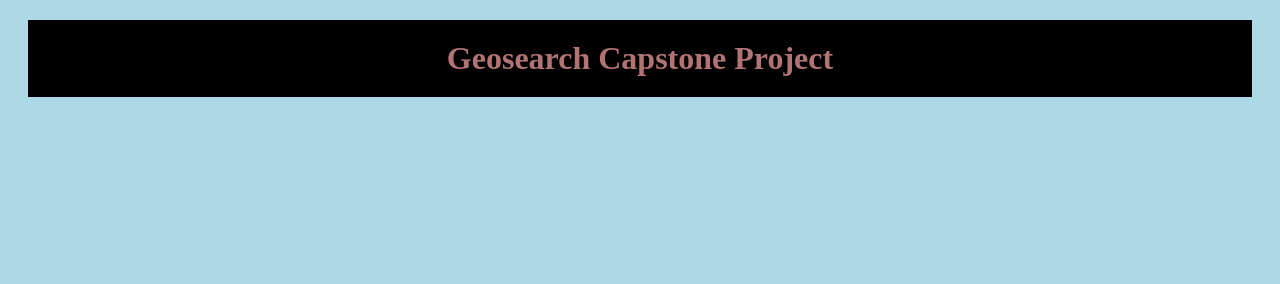
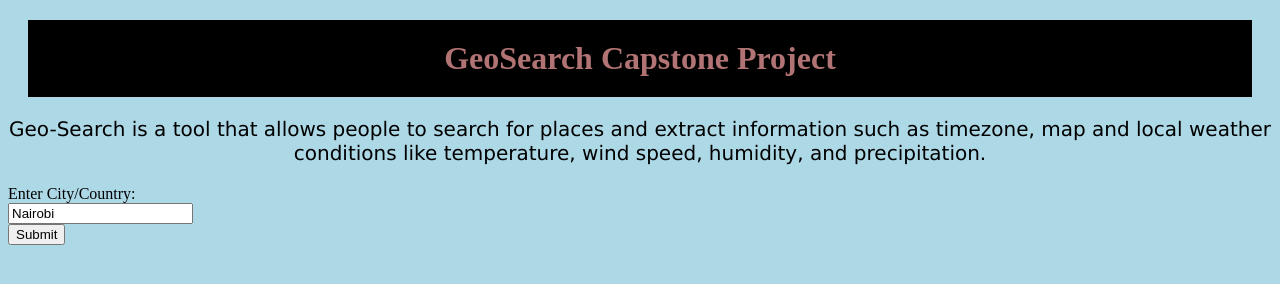
Before and after one commit to nyakagwafred/OpenCL, a website: page index.html in a window 1280 px wide. Drawn offline with Linux system fonts and the light colour scheme.

Commit message:
modified:   CSS/text.css modified:   index.html

```diff
--- a/CSS/text.css
+++ b/CSS/text.css
@@ -17,4 +17,5 @@ h1 {
 p {
   font-family: verdana;
   font-size: 20px;
+  text-align: center;
 }
--- a/index.html
+++ b/index.html
@@ -10,7 +10,16 @@
 </head>
 
 <body>
-    <h1 class="headerOne">Geosearch Capstone Project</h1>
+    <h1 class="headerOne">GeoSearch Capstone Project</h1>
+    <p> Geo-Search is a tool that allows people to search for places and extract information such as
+    timezone, map and local weather conditions like temperature, wind speed, humidity, and
+    precipitation. </p>
+
+    <form action="/action_page.php">
+        <label for="fname">Enter City/Country:</label><br>
+        <input type="text" id="fname" name="fname" value="Nairobi"><br>
+        <input type="submit" value="Submit">
+    </form>
 
 
 
```
